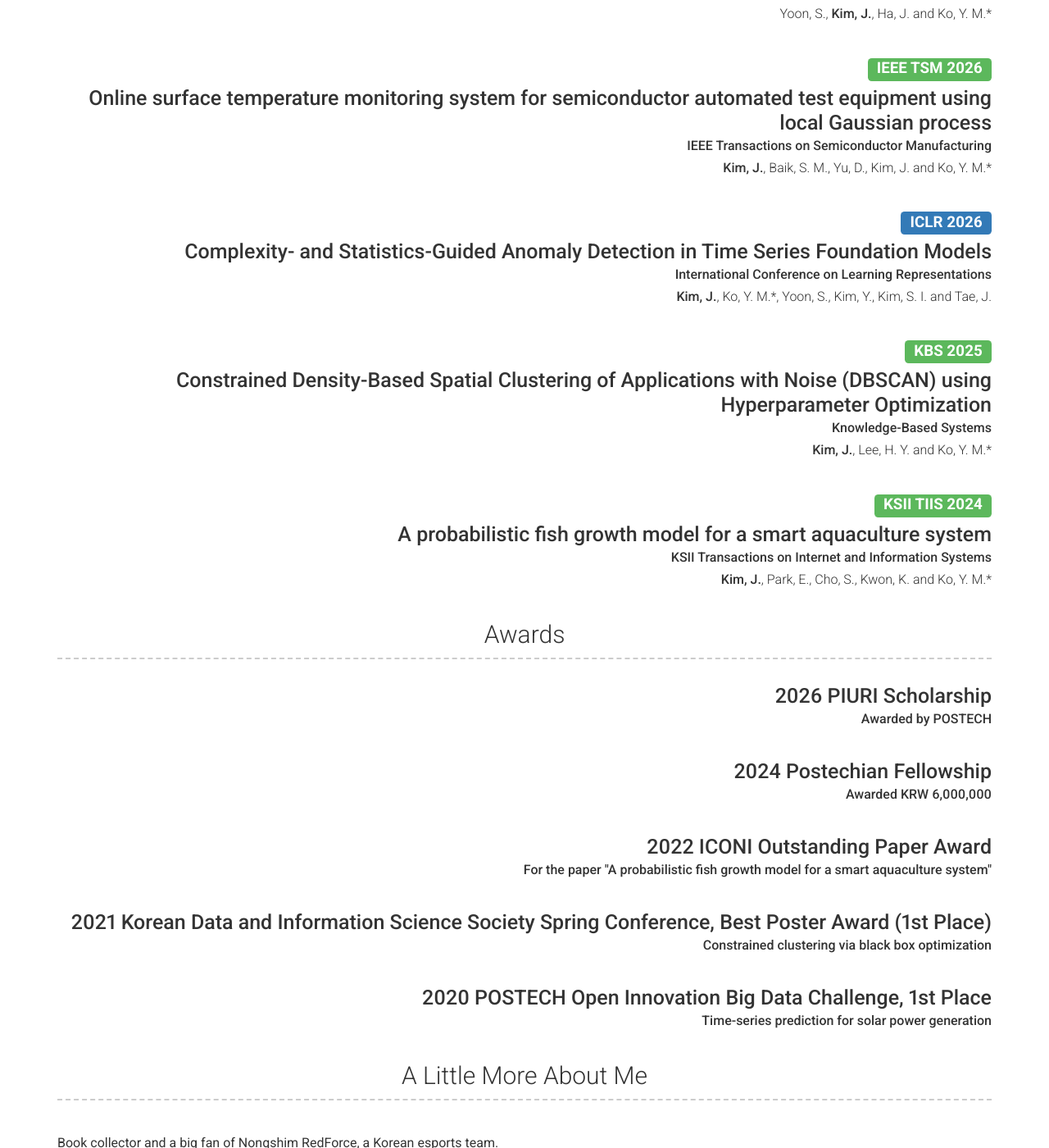
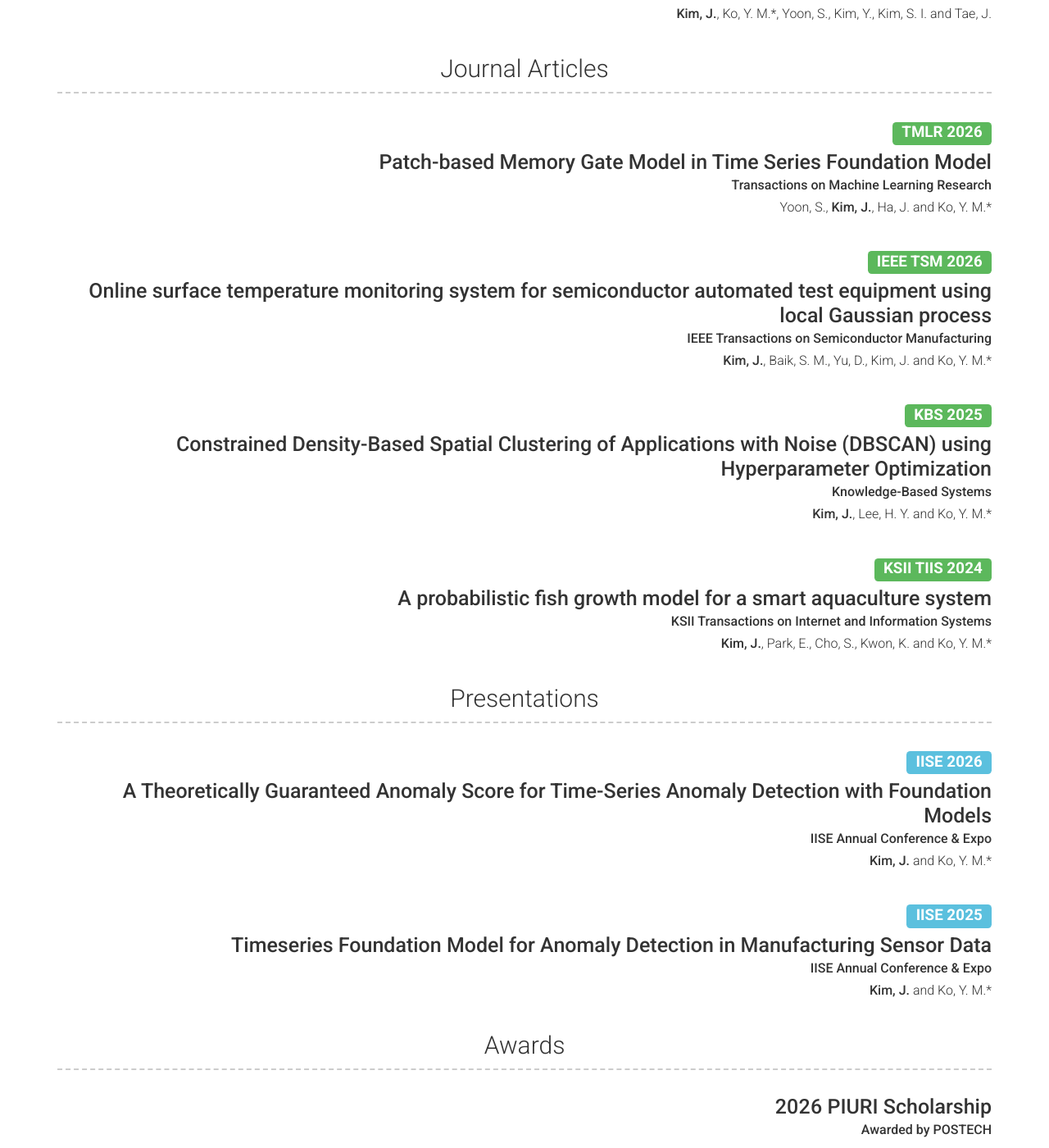
Before and after one commit to jongwonKim-1997/CV, a Jekyll site: the page built from index.md, in a window 1280 px wide and 1400 px high, scrolled down 3285 px. Shown: the whole window at 82% size. Built offline with Jekyll 4.4.1, drawn with Linux system fonts in a browser that asks for light colours; nearby versions of some CDN libraries; some of the changed text lies outside the part shown.

Commit message:
IISE conference

```diff
--- a/_config.yml
+++ b/_config.yml
@@ -195,13 +195,20 @@ content:
         caption: 2015.03 - 2020.02
         description: | # this will include new lines to allow paragraphs
           Double major
-  - title: Publications
+  - title: Conference Papers
     layout: list
     content:
       - layout: top-right
         title: "<span class='label label-primary' style='display:inline-block;margin-bottom:6px'>NeurIPS 2026</span><br>GAPS: Gradient-Aware Adaptation-Gap Scoring for Time-Series Anomaly Detection with Foundation Models"
         sub_title: Conference on Neural Information Processing Systems
         caption: "<b>Kim, J.</b>, Song, B. and Ko, Y. M.*"
+      - layout: top-right
+        title: "<span class='label label-primary' style='display:inline-block;margin-bottom:6px'>ICLR 2026</span><br>Complexity- and Statistics-Guided Anomaly Detection in Time Series Foundation Models"
+        sub_title: International Conference on Learning Representations
+        caption: "<b>Kim, J.</b>, Ko, Y. M.*, Yoon, S., Kim, Y., Kim, S. I. and Tae, J."
+  - title: Journal Articles
+    layout: list
+    content:
       - layout: top-right
         title: "<span class='label label-success' style='display:inline-block;margin-bottom:6px'>TMLR 2026</span><br>Patch-based Memory Gate Model in Time Series Foundation Model"
         sub_title: Transactions on Machine Learning Research
@@ -211,10 +218,6 @@ content:
         sub_title: IEEE Transactions on Semiconductor Manufacturing
         caption: "<b>Kim, J.</b>, Baik, S. M., Yu, D., Kim, J. and Ko, Y. M.*"
       - layout: top-right
-        title: "<span class='label label-primary' style='display:inline-block;margin-bottom:6px'>ICLR 2026</span><br>Complexity- and Statistics-Guided Anomaly Detection in Time Series Foundation Models"
-        sub_title: International Conference on Learning Representations
-        caption: "<b>Kim, J.</b>, Ko, Y. M.*, Yoon, S., Kim, Y., Kim, S. I. and Tae, J."
-      - layout: top-right
         title: "<span class='label label-success' style='display:inline-block;margin-bottom:6px'>KBS 2025</span><br>Constrained Density-Based Spatial Clustering of Applications with Noise (DBSCAN) using Hyperparameter Optimization"
         sub_title: Knowledge-Based Systems
         caption: "<b>Kim, J.</b>, Lee, H. Y. and Ko, Y. M.*"
@@ -222,6 +225,17 @@ content:
         title: "<span class='label label-success' style='display:inline-block;margin-bottom:6px'>KSII TIIS 2024</span><br>A probabilistic fish growth model for a smart aquaculture system"
         sub_title: KSII Transactions on Internet and Information Systems
         caption: "<b>Kim, J.</b>, Park, E., Cho, S., Kwon, K. and Ko, Y. M.*"
+  - title: Presentations
+    layout: list
+    content:
+      - layout: top-right
+        title: "<span class='label label-info' style='display:inline-block;margin-bottom:6px'>IISE 2026</span><br>A Theoretically Guaranteed Anomaly Score for Time-Series Anomaly Detection with Foundation Models"
+        sub_title: "IISE Annual Conference & Expo"
+        caption: "<b>Kim, J.</b> and Ko, Y. M.*"
+      - layout: top-right
+        title: "<span class='label label-info' style='display:inline-block;margin-bottom:6px'>IISE 2025</span><br>Timeseries Foundation Model for Anomaly Detection in Manufacturing Sensor Data"
+        sub_title: "IISE Annual Conference & Expo"
+        caption: "<b>Kim, J.</b> and Ko, Y. M.*"
   - title: Awards
     layout: list
     content:
```
